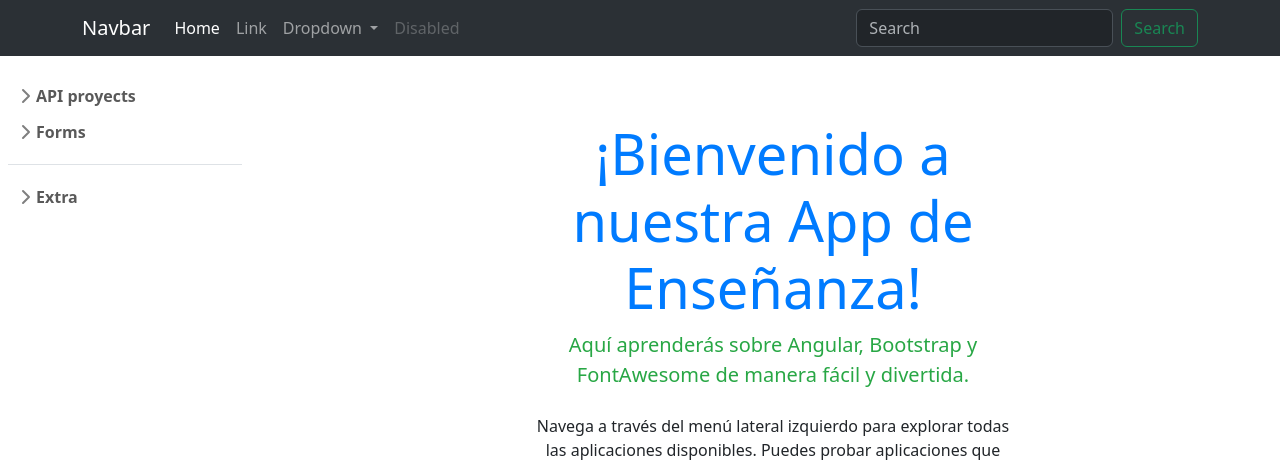
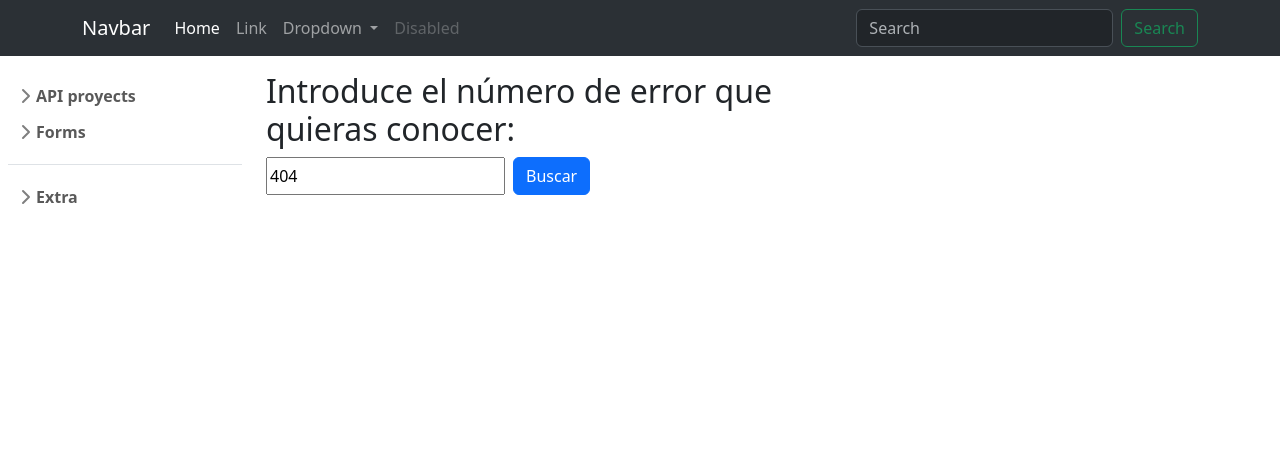
Before and after one commit to bravoporestefi/angular_mda, an Angular app in the folder cliente/: page /errores in a window 1280 px wide. Before the commit this address led to /. Shown: the top 466 px of the page. Built offline with nearby package versions, Linux system fonts and the light colour scheme.

Commit message:
API errores perritos

```diff
--- a/cliente/src/app/app.routes.ts
+++ b/cliente/src/app/app.routes.ts
@@ -1,11 +1,13 @@
 import { Routes } from '@angular/router';
 import { ClimaComponent } from './pages/clima/clima.component';
 import { HomeComponent } from './pages/home/home.component';
+import { ErroresComponent } from './pages/errores/errores.component';
 
 export const routes: Routes = [
 
     {path: '', component:HomeComponent},
     {path:'clima', component:ClimaComponent},
+    {path:'errores', component:ErroresComponent},
 
     {path: '**',redirectTo: '',pathMatch:'full' },
 
--- a/cliente/src/app/components/sidebar/sidebar.component.html
+++ b/cliente/src/app/components/sidebar/sidebar.component.html
@@ -8,15 +8,12 @@
       <div class="collapse" id="home-collapse">
         <ul class="nga-btn-toggle-nav list-unstyled fw-normal pb-1 small">
           <li>
-            <a routerLink="/clima" class="link-dark rounded"><i class="fas fa-user text-primary mt-1 me-2"></i>Clima App</a>
-          </li>
-          <li>
             <a routerLink="/clima" class="link-dark rounded"><i
                 class="fa-cloud fa-solid text-primary mt-1 me-2"></i>Clima App</a>
           </li>
           <li>
-            <a routerLink="/bootstrap/badges" class="link-dark rounded"><i
-                class="fas fa-user-friends text-primary mt-1 me-2"></i>Badges</a>
+            <a routerLink="/errores" class="link-dark rounded"><i
+                class="fas fa-dog text-primary mt-1 me-2"></i>Errores</a>
           </li>
           <li>
             <a routerLink="/bootstrap/blockquotes" class="link-dark rounded"><i
--- /dev/null
+++ b/cliente/src/app/pages/errores/errores.component.css
@@ -0,0 +1,2 @@
+/* CSS de error */
+/* Lo rellenaré cuando haga estilos de lo demás */
--- /dev/null
+++ b/cliente/src/app/pages/errores/errores.component.html
@@ -0,0 +1,14 @@
+<!--HTML de error-->
+<div class=" w-50 h-50 contenedor">
+    <h2>Introduce el número de error que quieras conocer:</h2>
+    <div class="d-flex gap-2">
+
+        <input type="number" [(ngModel)]="idError"> <!--Define un campo de entrada de tipo número que está vinculado a una variable idError en el componente TypeScript utilizando [(ngModel)].-->
+        <button (click)="buscarError()" class="btn btn-primary ">Buscar</button><!-- Define un botón que llama a la función buscarError() en el componente TypeScript cuando se hace clic. -->
+    </div>
+
+    <!-- Utiliza una estructura de control de flujo @if para mostrar una imagen si la variable img está definida en el componente TypeScript. -->
+    @if (img) {
+    <img class="img-fluid" src="{{img}}">
+    }
+</div>
--- /dev/null
+++ b/cliente/src/app/pages/errores/errores.component.ts
@@ -0,0 +1,30 @@
+//TYPESCRIPT de error
+
+import { Component, inject } from '@angular/core';
+import { FormsModule } from '@angular/forms'; // Importa FormsModule para utilizar la funcionalidad de enlace bidireccional [(ngModel)] en los formularios.
+import { ErroresService } from '../../services/errores.service';
+
+@Component({
+  selector: 'app-errores', // Define el selector de este componente como 'app-errores'.
+
+  standalone: true, // Establece que este componente sea independiente, lo que significa que no depende de ningún otro módulo para su funcionalidad.
+
+  imports: [FormsModule], // Importa FormsModule para habilitar la funcionalidad de formularios en este componente.
+
+  templateUrl: './errores.component.html', // Especifica la ubicación del archivo HTML que contiene la plantilla para este componente.
+
+  styleUrl: './errores.component.css' // Especifica la ubicación del archivo CSS que contiene los estilos para este componente.
+})
+
+export class ErroresComponent {
+
+  private servicio = inject(ErroresService); // Crea una instancia del servicio ErroresService utilizando el método inject() .
+
+  idError : number = 404; // Declara e inicializa la variable idError con un valor predeterminado.
+
+  img: string = ""; // Declara e inicializa la variable img como una cadena vacía.
+
+  buscarError(){ // Define el método buscarError(), que se ejecuta cuando se hace clic en el botón de búsqueda en la plantilla HTML.
+    this.img = this.servicio.sacarError(this.idError); // Llama al método sacarError() del servicio ErroresService, pasando el idError como argumento, y asigna el resultado a la variable img.
+  }
+}
--- /dev/null
+++ b/cliente/src/app/services/errores.service.ts
@@ -0,0 +1,21 @@
+//TYPESCRIPT SERVICIOS de error.
+
+import { Injectable, inject } from '@angular/core';
+
+
+@Injectable({
+  providedIn: 'root' // Indica que este servicio se proporcionará en el nivel raíz de la aplicación Angular.
+})
+
+//Exportar y crear la clase ErroresService.
+export class ErroresService {
+
+  private url = 'https://http.dog/' // Declara una variable privada 'url' que almacena la URL base para las imágenes de errores.
+
+  // Define un método 'sacarError()' que toma un número 'id' como argumento y devuelve una cadena que representa la URL de una imagen de error.
+  // El número 'id' se concatena a la URL base para formar la URL completa de la imagen.
+  sacarError(id: number): string {
+    return `${this.url}${id}.jpg` // Retorna la URL completa de la imagen concatenando la URL base con el 'id' y la extensión de archivo '.jpg'.
+  }
+
+}
```
